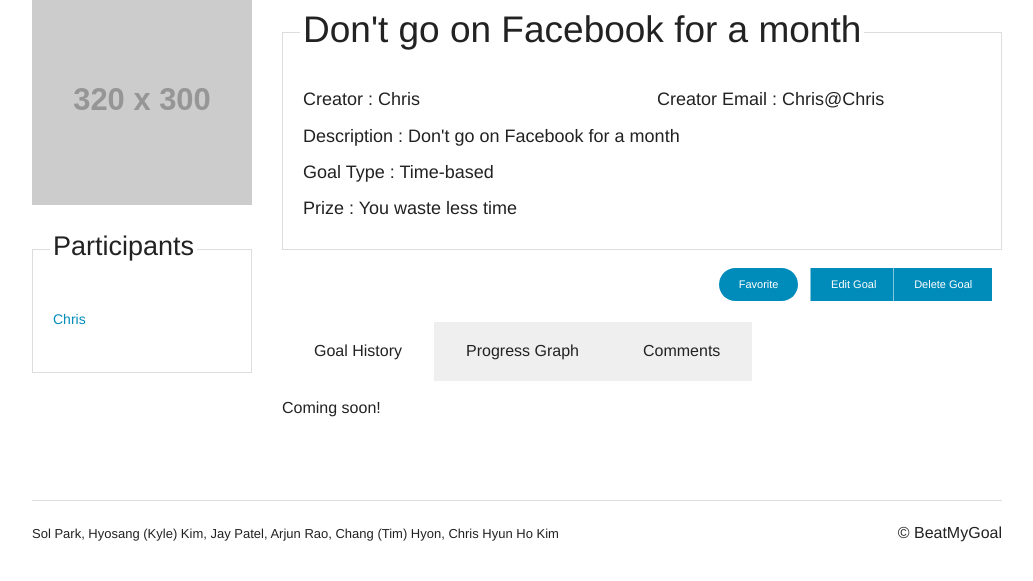
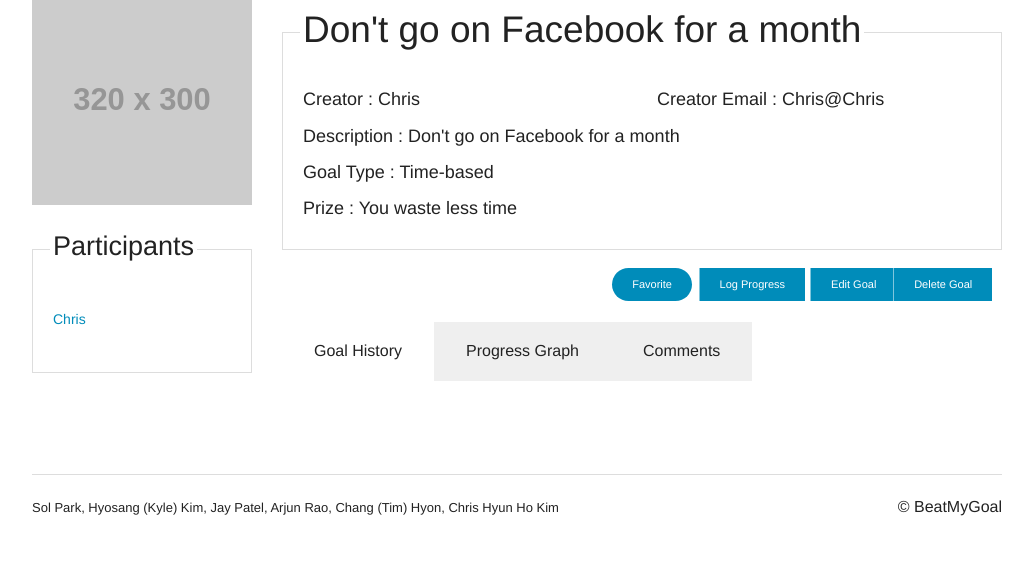
Before and after one commit to BeatMyGoal/beatmygoal, a Django app: page /goals/1/ in a window 1280 px wide. Shown: the part 77-658 px from the top of the page, without its empty margins (123-1156 px from the left). Run offline with Django 3.2, Linux system fonts and the light colour scheme; a user stored in the database is signed in; data comes from the database, SQL or seed files in the repository; tables that the repository leaves empty hold one stand-in row (values such as "Sample post"); grey boxes labelled with a size stand in for pictures from a placeholder-image service; data that the repository does not hold is empty; some libraries are stand-ins or nearby versions.

Commit message:
user logging for goal progress works (roughly)

```diff
--- a/beatmygoal/urls.py
+++ b/beatmygoal/urls.py
@@ -22,6 +22,7 @@ urlpatterns = patterns('',
 	url(r'^goals/log', core.views.goal_edit_goal, name='goal_edit_goal'),
 	url(r'^goals/(\d+)/$', core.views.goal_view_goal, name='view_goal'),
 	url(r'^goals/(\d+)/edit$', core.views.goal_edit_goal, name='edit_goal'),
+    url(r'^goals/(\d+)/log$', core.views.goal_log_progress, name='log_goal'),
 
 	url(r'^users/create', core.views.create_user, name='create_user'),
     url(r'^users/profile', core.views.profile, name='profile'),
--- a/core/constants.py
+++ b/core/constants.py
@@ -19,3 +19,7 @@ CODE_BAD_USERID = -206
 CODE_NOT_PARTICIPANT = -207
 CODE_DUPLICATE_USERNAME = -208
 CODE_DUPLICATE_EMAIL = -209
+
+
+"""LOG CONSTANTS"""
+CODE_BAD_LOG = -301
--- a/core/models.py
+++ b/core/models.py
@@ -4,14 +4,25 @@ from django.core.validators import validate_email
 from constants import *
 
 class Log(models.Model):
-    participant = models.ForeignKey('Goal')
-    goal = models.ForeignKey('BeatMyGoalUser')
+    goal = models.OneToOneField('Goal')
 
-class Entry(models.Model):
+class LogEntry(models.Model):
     log = models.ForeignKey('Log')
+    participant = models.ForeignKey('BeatMyGoalUser', related_name="log_participant")
     entry_amount = models.IntegerField()
     entry_date = models.DateTimeField(auto_now_add=True)
     comment = models.CharField(max_length=130)
+
+    @classmethod
+    def create(self, log, participant, amount, comment):
+        errors = []
+        logEntry = None
+
+        if not errors:
+            logEntry = LogEntry(log=log, participant=BeatMyGoalUser.objects.get(username=participant), entry_amount=amount, comment=comment)
+            logEntry.save()
+
+        return {'errors':errors, 'logEntry' : logEntry}
 
 class Goal(models.Model):
     """
@@ -55,6 +66,8 @@ class Goal(models.Model):
 
         if not errors:
             goal = Goal.objects.create(title=title, description=description, creator=BeatMyGoalUser.objects.get(username=creator), prize=prize, private_setting=private_setting, goal_type=goal_type, progress_value=0.0, unit=unit )
+            newLog = Log(goal=goal)
+            newLog.save()
             goal.save()
 
         return {"errors" : errors, "goal" : goal }
--- a/core/views.py
+++ b/core/views.py
@@ -1,6 +1,6 @@
 from django.shortcuts import render
 from django.http import HttpResponse
-from models import Goal, BeatMyGoalUser
+from models import Goal, BeatMyGoalUser, Log, LogEntry
 from django.template import RequestContext, loader
 
 # Create your views here
@@ -181,7 +181,25 @@ def goal_view_goal(request, goal_id):
 
     return render(request, 'goals/viewGoal.html', {"goal" : goal, "user" : request.user, "isParticipant" : isParticipant, "isCreator" : isCreator})
 
+def goal_log_progress(request, gid):
+    goal = Goal.objects.get(id=gid)
 
+    if request.method == "GET":
+        return render(request, 'goals/logGoal.html', {'goal' : goal})
+    elif request.method == "POST":
+        if request.user.is_authenticated() and len(goal.beatmygoaluser_set.filter(username=request.user)) > 0:
+            data = json.loads(request.body)
+            response = LogEntry.create(log=goal.log, participant=request.user, amount=int(data['amount']), comment=data['comment'])
+            print(response)
+            if response['errors']:
+                return HttpResponse(json.dumps(response), content_type='application/json')
+            else:
+                return HttpResponse(json.dumps({
+                        "redirect":"/goals/" + str(gid),
+                        "errors" : response['errors']
+                    }), content_type='application/json')
+        else:
+            return HttpResponse("Invalid request", status=500)
 #def goal_remove_user(request):
 #    try:
 #        req = json.loads(request.body)
--- a/static/js/goals/viewGoal.js
+++ b/static/js/goals/viewGoal.js
@@ -1,7 +1,4 @@
 $(document).ready(function() {
- });
-
-
     $('#edit_goal_button').click(function() {
       window.location = window.location.href+"edit";
       return false;
@@ -84,3 +81,37 @@ $('#leave_goal_button').click(function() {
             });
 
     });
+
+    $('#log_progress_form #submit_log_button').click(function(e) {
+        e.preventDefault();
+
+        var invalid_fields = $("#log_progress_form").find('[data-invalid]');
+        console.log(invalid_fields);
+        if (invalid_fields.length > 0) {
+            return;
+        }
+
+        var goal_id = window.location.pathname.split("/")[2];
+        var data = {
+            amount : $('#log_progress_form #log_amount').val(),
+            comment : $('#log_progress_form #log_comment').val(),
+        };
+        $.ajax({
+        type: "POST",
+            url: "/goals/" + goal_id + "/log",
+            data: JSON.stringify(data),
+            contentType: "application/json",
+            dataType: "json",
+            }).done(function(data) {
+                console.log(data);
+                console.log(data.redirect);
+                if (data.errors.length === 0) {
+                    window.location.href = data.redirect;
+            }
+            }).fail(function(data) {
+                console.log(data);
+                alert("failure");
+        });
+
+    });
+});
--- a/templates/goals/logGoal.html
+++ b/templates/goals/logGoal.html
@@ -1,27 +1,31 @@
 <div id="myModal" class="reveal-modal small" data-reveal>
     <h2>Log Your Progress For the Day!</h2>
     <br>
-    <div class="row">
-        <div class="large-8 columns">
-            <div class="row collapse">
+    <form id='log_progress_form' data-abide>
+        <div class="row collapse">
                 <div class="small-9 columns">
-                    <input type="text" placeholder="1" />
+                    <label for="log_amount">
+                        <input type="text" id='log_amount' placeholder="1" required pattern='integer'/>
+                        <small id="log-amount-error" class="error">Amount must be a numerical value</small>
+                    </label>
                 </div>
                 <div class="small-3 columns">
                     <span class="postfix">{{ goal.unit }}</span>
                 </div>
+        </div>
+        <div class="row">
+            <div class="large-12 columns">
+                <label for="log_comment">
+                    <input type="text" id='log_comment' placeholder='Comment'>
+                    <small id="log-comment-error" class="error">This comment is too long</small>
+                </label>
             </div>
         </div>
-    </div>
-    <div class="row">
-        <div class="large-8 columns">
-            <div class="row collapse">
-                <div class="small-12 columns">
-                    <a id = "submit_log_button" type="submit" class="button tiny">Submit</a>
-                </div>
+        <div class="row">
+            <div class="large-12 columns">
+                <a id = "submit_log_button" type="submit" class="button tiny">Submit</a>
             </div>
         </div>
-    </div>
-
+    </form>
     <a class="close-reveal-modal">&#215;</a>
 </div>
--- a/templates/goals/viewGoal.html
+++ b/templates/goals/viewGoal.html
@@ -68,6 +68,8 @@
         {% endif %}
         {% if isParticipant and not isCreator %}
             <li><a id = "leave_goal_button" type="submit" class="button tiny pull-3">Leave Goal</a></li>
+        {% endif %}
+        {% if isParticipant %}
             <li><a id = "log_button" data-reveal-id="myModal" data-reveal class="button tiny pull-3">Log Progress</a></li>
         {% elif not isCreator and user.is_authenticated %}
             <li><a id = "join_goal_button" type="submit" class="button tiny pull-3">Join Goal</a></li>
@@ -96,7 +98,13 @@
       <div class="tabs-content">
 
         <div class="content active" id="panel2-1">
-	  <p>Coming soon! </p>
+            <ul>
+                {% for entry in goal.log.logentry_set.all %}
+
+                <li>{{ entry.participant }} : {{ entry.entry_amount }}, {{ entry.comment }}</li>
+
+                {% endfor %}
+            </ul>
 	  <!--
           <p> List Goal History </p>
           <p> List Goal History </p>
```
Lines whose indentation alone changed are shown as unchanged.
